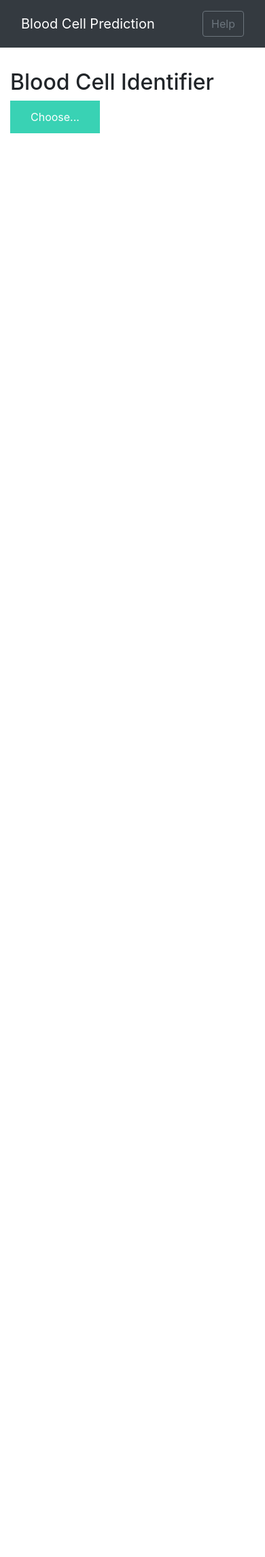
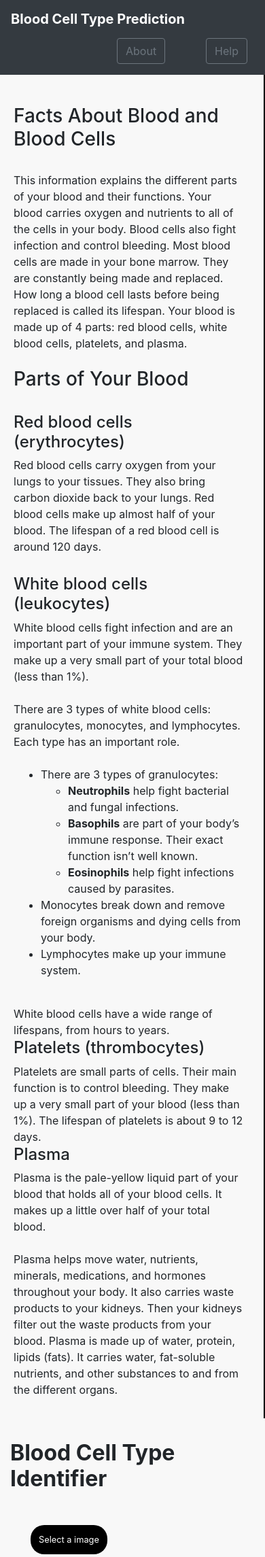
Before and after one commit to raju-9-11/Saihackfest2020, a Flask app: page / in a window 390 px wide. Shown: the top 2290 px of the page at 68% size. Before the commit the page ends 196 px from the top, so only its background shows below. Run offline with Flask 2, Linux system fonts and the light colour scheme; some libraries are stand-ins or nearby versions.

Commit message:
Update Web interface

```diff
--- a/Web App/app.py
+++ b/Web App/app.py
@@ -66,8 +66,17 @@ def upload():
 
         # Make prediction
         preds = model_predict(file_path, model)
+        result=preds
+        if preds=="EOSINOPHIL":
+            result=result+": Eosinophils are a type of disease-fighting white blood cell. This condition most often indicates a parasitic infection, an allergic reaction or cancer. You can have high levels of eosinophils in your blood (blood eosinophilia) or in tissues at the site of an infection or inflammation (tissue eosinophilia)."
+        elif preds=="LYMPHOCYTE":
+            result=result+":A lymphocyte is a type of white blood cell in the vertebrate immune system. Lymphocytes include natural killer cells (which function in cell-mediated, cytotoxic innate immunity), T cells (for cell-mediated, cytotoxic adaptive immunity), and B cells (for humoral, antibody-driven adaptive immunity)."
+        elif preds=="MONOCYTE":
+            result=result+":Monocytes are a type of leukocyte, or white blood cell. They are the largest type of leukocyte and can differentiate into macrophages and myeloid lineage dendritic cells. As a part of the vertebrate innate immune system monocytes also influence the process of adaptive immunity."
+        else:
+            result=result+":Neutrophils are a type of white blood cell. In fact, most of the white blood cells that lead the immune system's response are neutrophils. There are four other types of white blood cells. Neutrophils are the most plentiful type, making up 55 to 70 percent of your white blood cells."
+        return result
 
-        return preds
     return None
 
 
--- a/Web App/static/css/main.css
+++ b/Web App/static/css/main.css
@@ -1,17 +1,50 @@
 .img-preview {
-    width: 256px;
-    height: 256px;
+    width: 350px;
+    height: 350px;
     position: relative;
     border: 5px solid #F8F8F8;
+    border-radius: 50px;
     box-shadow: 0px 2px 4px 0px rgba(0, 0, 0, 0.1);
     margin-top: 1em;
     margin-bottom: 1em;
 }
 
+
+nav .btn{
+    float: right;
+    margin: 0px 10px 0px 50px ;
+}
+
+.right{
+    width: 30%;
+    float: right;
+    right: 0px;
+    overflow: auto;
+}
+iframe {
+    width: 100%;
+    height: 100%;
+}
+
+.container {
+    width: 45%;
+    float: left;
+}
+
+.left {
+    padding: 20px 30px 30px 20px;
+    width: 25%;
+    height: 100%;
+    overflow: auto;
+    float: left;
+    justify-content: center;
+    border-right: 2px solid black;
+}
+
 .img-preview>div {
     width: 100%;
     height: 100%;
-    background-size: 256px 256px;
+    background-size: 300px 300px;
     background-repeat: no-repeat;
     background-position: center;
 }
@@ -20,19 +53,25 @@ input[type="file"] {
     display: none;
 }
 
+#content {
+    border-bottom: 1px solid black;
+    margin: 10px 0px 50px 0px;
+    padding: 0px 0px 30px 0px;
+}
+
 .upload-label{
-    display: inline-block;
-    padding: 12px 30px;
-    background: #39D2B4;
+    padding: 12px;
+    background: black;
     color: #fff;
-    font-size: 1em;
+    font-size: 0.8em;
+    border-radius: 20px;
     transition: all .4s;
     cursor: pointer;
 }
 
 .upload-label:hover{
-    background: #34495E;
-    color: #39D2B4;
+    background: whitesmoke;
+    color: black;
 }
 
 .loader {
@@ -48,3 +87,37 @@ input[type="file"] {
     0% { transform: rotate(0deg); }
     100% { transform: rotate(360deg); }
 }
+
+.image-section button {
+    background-color: black;
+    border-radius: 20px;
+    font-size: 0.8em;
+}
+
+.image-section button:hover{
+    background: whitesmoke;
+    color: black;
+    border: 0px;
+}
+
+#result{
+    /* padding: 10px 0px 0px 10px; */
+    font-size: 20px;
+    color: black;
+}
+
+body{
+    background-color: #F8F8F8;
+}
+
+@media only screen and (max-width:1225px ){
+    .left{
+        width: 100%;
+    }
+    .container {
+        width: 100%;
+    }
+    .right {
+        width: 100%;
+    }
+}
--- a/Web App/static/js/main.js
+++ b/Web App/static/js/main.js
@@ -45,7 +45,8 @@ $(document).ready(function () {
                 // Get and display the result
                 $('.loader').hide();
                 $('#result').fadeIn(600);
-                $('#result').text(' Result:  ' + data);
+                $('#result').text(data);
+                $('#upload-file').hide();
                 console.log('Success!');
             },
         });
--- a/Web App/templates/base.html
+++ b/Web App/templates/base.html
@@ -14,17 +14,104 @@
 
 <body>
     <nav class="navbar navbar-dark bg-dark">
-        <div class="container">
-            <a class="navbar-brand" href="#">Blood Cell Prediction</a>
+        <div class="top-container">
+            <a class="navbar-brand" href="#" ><b>Blood Cell Type Prediction</b></a>
             <button class="btn btn-outline-secondary my-2 my-sm-0" type="submit">Help</button>
+            <button class="btn btn-outline-secondary my-2 my-sm-0" type="submit">About</button>
         </div>
     </nav>
+    <div class="left"><br />
+        <h3>
+            Facts About Blood and Blood Cells
+        </h3><br />
+        <h7>
+            This information explains the different parts of your blood and their functions.
+
+            Your blood carries oxygen and nutrients to all of the cells in your body. Blood cells also fight infection and control bleeding.
+
+            Most blood cells are made in your bone marrow. They are constantly being made and replaced. How long a blood cell lasts before being replaced is called its lifespan.
+
+            Your blood is made up of 4 parts: red blood cells, white blood cells, platelets, and plasma.
+        </h7><br /><br />
+        <h3>
+        Parts of Your Blood
+        </h3><br />
+        <h4>
+        Red blood cells (erythrocytes)
+        </h4>
+        Red blood cells carry oxygen from your lungs to your tissues. They also bring carbon dioxide back to your lungs.
+
+        Red blood cells make up almost half of your blood. The lifespan of a red blood cell is around 120 days.
+        <h4><br />
+        White blood cells (leukocytes)
+        </h4>
+        White blood cells fight infection and are an important part of your immune system. They make up a very small part of your total blood (less than 1%).
+        <br /><br />
+        There are 3 types of white blood cells: granulocytes, monocytes, and lymphocytes. Each type has an important role.<br /><br />
+        <ul>
+            <li>There are 3 types of granulocytes:</li>
+            <ul>
+                <li><b>Neutrophils</b> help fight bacterial and fungal infections.</li>
+                <li><b>Basophils</b> are part of your body’s immune response. Their exact function isn’t well known.</li>
+                <li> <b>Eosinophils</b> help fight infections caused by parasites.</li>
+            </ul>
+            <li>Monocytes break down and remove foreign organisms and dying cells from your body.</li>
+            <li>Lymphocytes make up your immune system.</li>
+        </ul><br />
+        White blood cells have a wide range of lifespans, from hours to years.
+        <h4>
+            Platelets (thrombocytes)
+        </h4>
+        Platelets are small parts of cells. Their main function is to control bleeding. They make up a very small part of your blood (less than 1%). The lifespan of platelets is about 9 to 12 days.
+        <h4>
+        Plasma
+        </h4>
+        Plasma is the pale-yellow liquid part of your blood that holds all of your blood cells. It makes up a little over half of your total blood.<br /><br />
+
+        Plasma helps move water, nutrients, minerals, medications, and hormones throughout your body. It also carries waste products to your kidneys. Then your kidneys filter out the waste products from your blood. Plasma is made up of water, protein, lipids (fats). It carries water, fat-soluble nutrients, and other substances to and from the different organs.
+    </div>
     <div class="container">
         <div id="content" style="margin-top:2em">{% block content %}{% endblock %}</div>
+        <h2><b>Blood Cell Classifier</b></h2>
+
+        <div style="padding: 40px 0px 0px 30px;">
+            <form id="upload-file-2" method="post" enctype="multipart/form-data" onclick="myfunc()">
+                <label for="imageUpload2" class="upload-label">
+                    Select a image
+                </label>
+                <!-- <input type="file" name="file" id="imageUpload2" accept=".png, .jpg, .jpeg"> -->
+            </form>
+
+            <div class="image-section2" style="display:none;">
+                <div class="img-preview2">
+                    <div id="imagePreview2">
+                    </div>
+                </div>
+                <div>
+                    <button type="button" class="btn btn-primary btn-lg " id="btn-predict-2">Predict!</button>
+                </div>
+            </div>
+
+            <div class="loader" style="display:none;"></div>
+            <div style="padding: 50px 0px 0px 0px;">
+                <i id="result2">
+                    <span> </span>
+                </i>
+            </div>
+
+        </div>
+    </div>
+    <div class="right">
+        <iframe src="https://www.who.int/news-room/events/detail/2020/06/14/default-calendar/world-blood-donor-day-2020"></iframe>
     </div>
 </body>
 
 <footer>
+    <script type="text/javascript">
+        function myfunc(){
+            alert("Under Construction");
+        }
+    </script>
     <script src="{{ url_for('static', filename='js/main.js') }}" type="text/javascript"></script>
 </footer>
 
--- a/Web App/templates/index.html
+++ b/Web App/templates/index.html
@@ -1,11 +1,11 @@
 {% extends "base.html" %} {% block content %}
 
-<h2>Blood Cell Identifier</h2>
+<h2><b>Blood Cell Type Identifier</b></h2>
 
-<div>
+<div style="padding: 40px 0px 0px 30px;">
     <form id="upload-file" method="post" enctype="multipart/form-data">
         <label for="imageUpload" class="upload-label">
-            Choose...
+            Select a image
         </label>
         <input type="file" name="file" id="imageUpload" accept=".png, .jpg, .jpeg">
     </form>
@@ -21,11 +21,13 @@
     </div>
 
     <div class="loader" style="display:none;"></div>
-
-    <h3 id="result">
-        <span> </span>
-    </h3>
+    <div style="padding: 50px 0px 0px 0px;">
+        <i id="result">
+            <span> </span>
+        </i>
+    </div>
 
 </div>
 
+
 {% endblock %}
```
Also changed, not shown: Web App/uploads/BloodImage_00000.jpg (deleted), Web App/uploads/BloodImage_00001.jpg (deleted), Web App/uploads/BloodImage_00005.jpg (deleted), Web App/uploads/BloodImage_00006.jpg (deleted).
